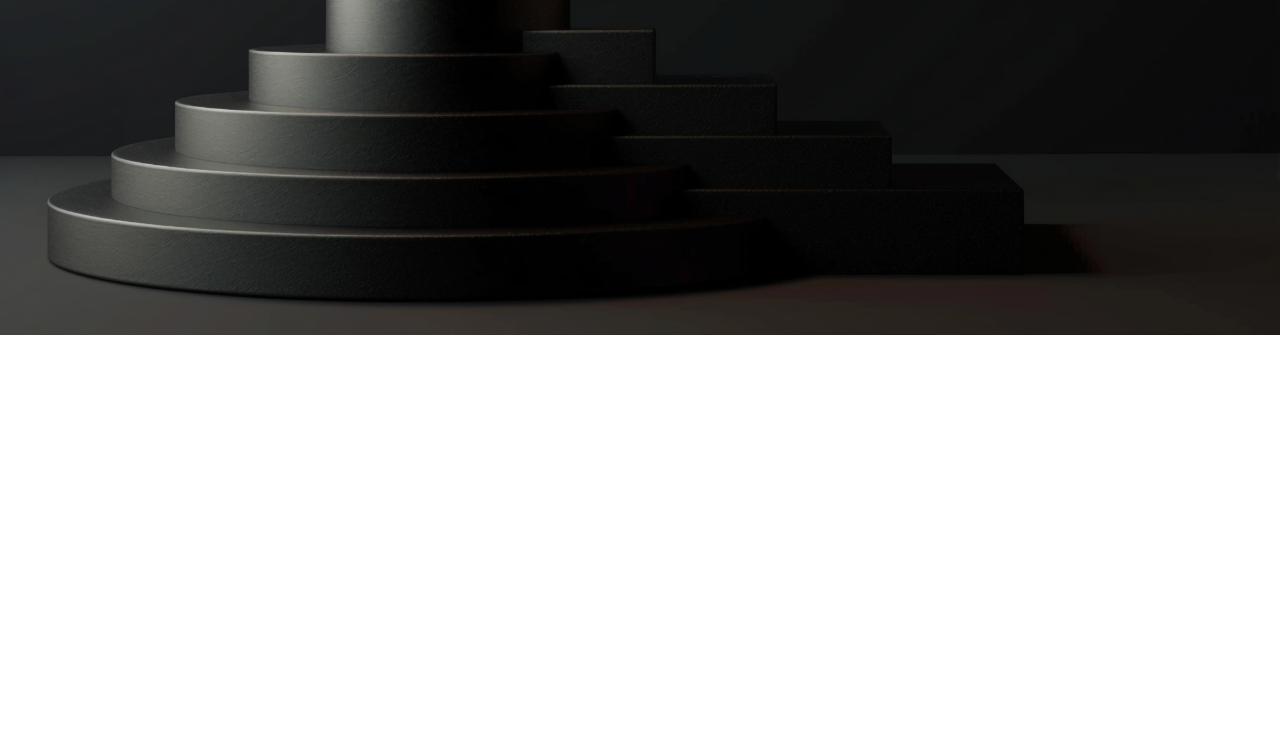
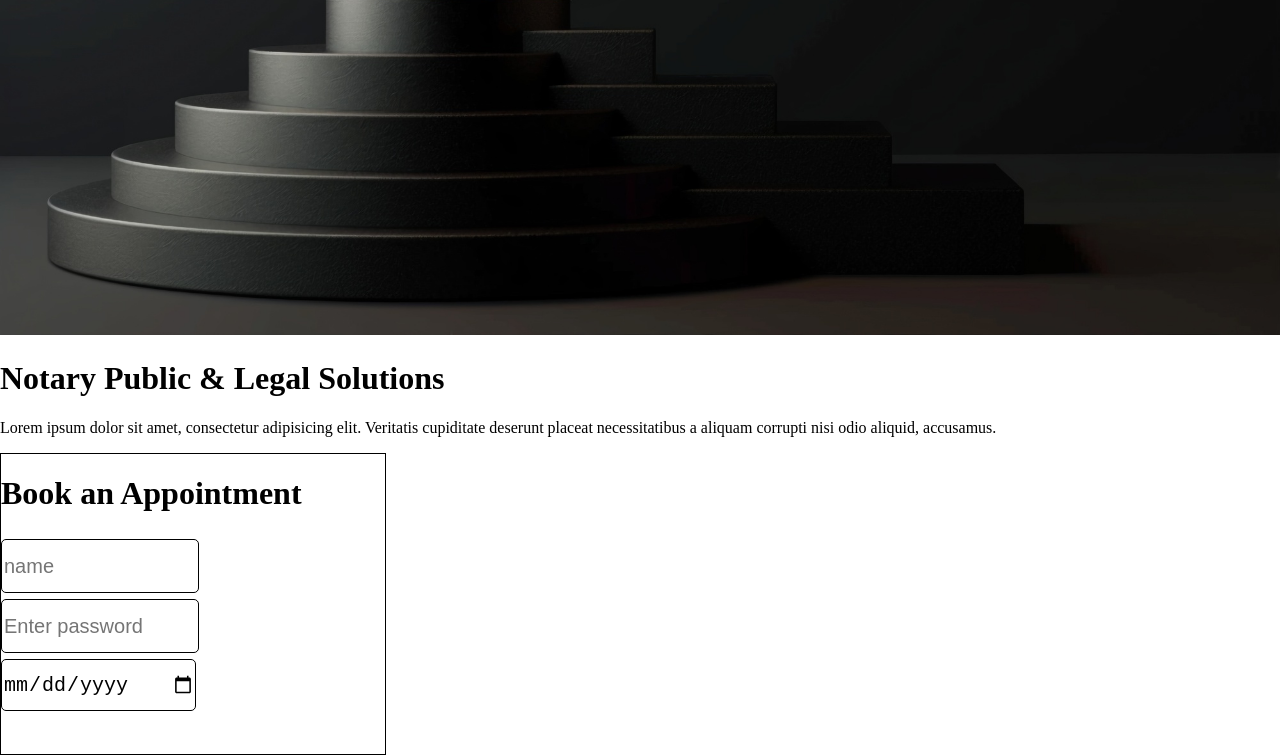
Before and after one commit to darshan444546/Notry, a plain HTML site: page notry.html in a window 1280 px wide. Shown: the part 639-1394 px from the top of the page. Before the commit the page ends 978 px from the top, so only its background shows below. Drawn offline with Linux system fonts and the light colour scheme.

Commit message:
Add files via upload

```diff
--- a/notry.css
+++ b/notry.css
@@ -24,7 +24,7 @@ body {
 }
 
 #dropdown {
-    display: block;
+    display: none;
     position: absolute;
     top: 70px;
     width: 9%;
@@ -84,3 +84,22 @@ body {
 
     height: auto;
 }
+
+.form-group {
+    display: block;
+}
+
+#Book_Appointment {
+    width: 30%;
+    height: 300px;
+    border: 1px solid black;
+}
+
+.Appointment_fields {
+    width: 50%;
+    margin-top: 6px;
+    border: 1px solid black;
+    border-radius: 5px;
+    font-size: 20px;
+    height: 50px;
+}
--- a/notry.html
+++ b/notry.html
@@ -3,7 +3,9 @@
 
 <head>
     <meta charset="UTF-8">
-    <meta name="viewport" content="width=device-width, initial-scale=1.0">
+
+    <script src="notry.js"></script>
+
     <link rel="stylesheet" href="notry.css">
     <title>Document</title>
 </head>
@@ -43,7 +45,27 @@
         </div>
     </div>
     <img src="notry table.jpg" alt="" id="notry_table_image">
-    <div></div>
-</body>
+    <div id="Notary_Public_and_Legal_Solutions">
+        <h1>Notary Public & Legal Solutions</h1>
+        <p>Lorem ipsum dolor sit amet, consectetur adipisicing elit. Veritatis cupiditate deserunt placeat
+            necessitatibus a aliquam corrupti nisi odio aliquid, accusamus.</p>
+        <div id="Book_Appointment">
+            <h1>Book an Appointment</h1>
+            <div class="form-group">
+
+                <div class="col-10">
+                    <input type="text" id="start" name="trip-start" placeholder="name" class="Appointment_fields" />
+                </div>
+                <div class="">
+                    <input type="password" id="pwd" placeholder="Enter password" name="pwd" class="Appointment_fields">
+                </div>
+
+                <div class="col-10">
+                    <input type="date" placeholder="Select Date" class="Appointment_fields">
+                </div>
+            </div>
+        </div>
+    </div>
+    </div>
 
 </html>
--- /dev/null
+++ b/notry.js
@@ -0,0 +1,15 @@
+
+$(function () {
+    $("#datepicker").datepicker({
+        dateFormat: "dd-mm-yy", // Change format if needed
+        changeMonth: true,
+        changeYear: true
+    });
+});
+$(document).ready(function () {
+    $('#bootstrap-datepicker').datepicker({
+        format: 'dd-mm-yyyy',
+        autoclose: true,
+        todayHighlight: true
+    });
+});
```
